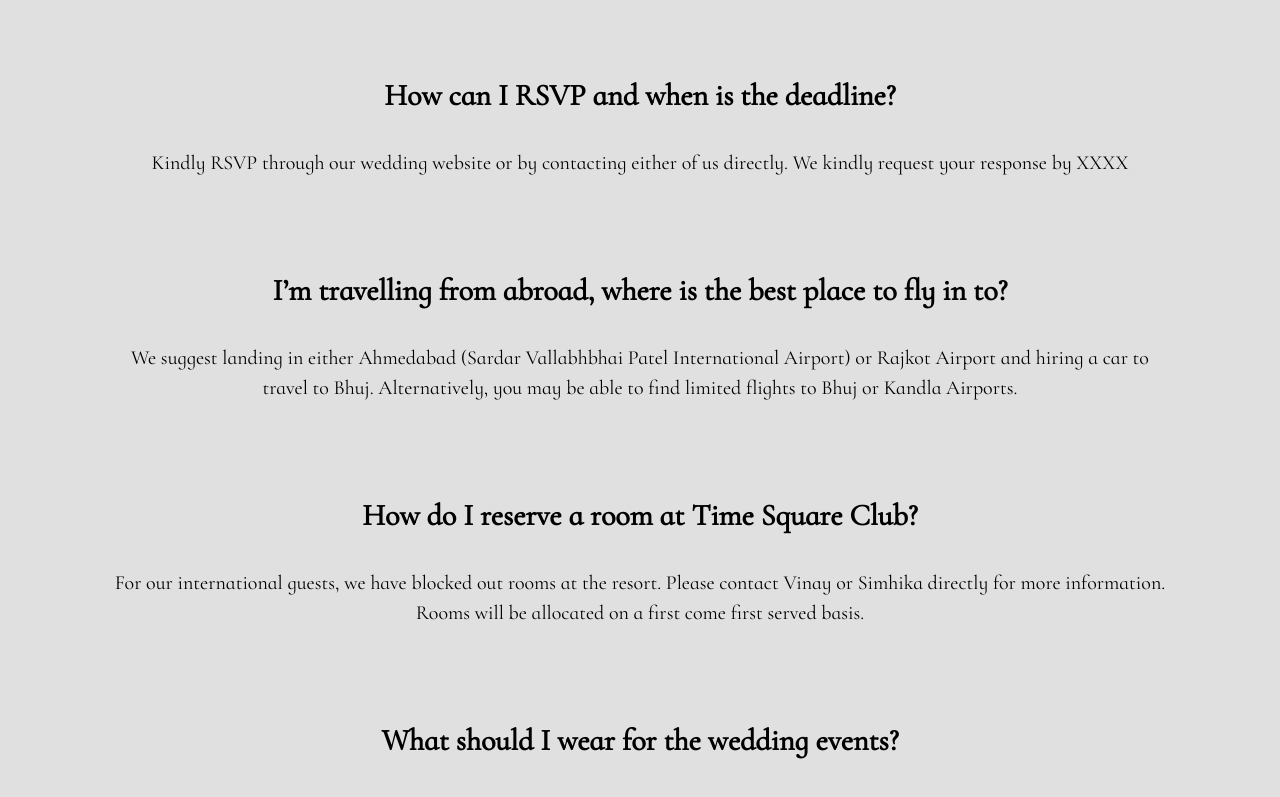
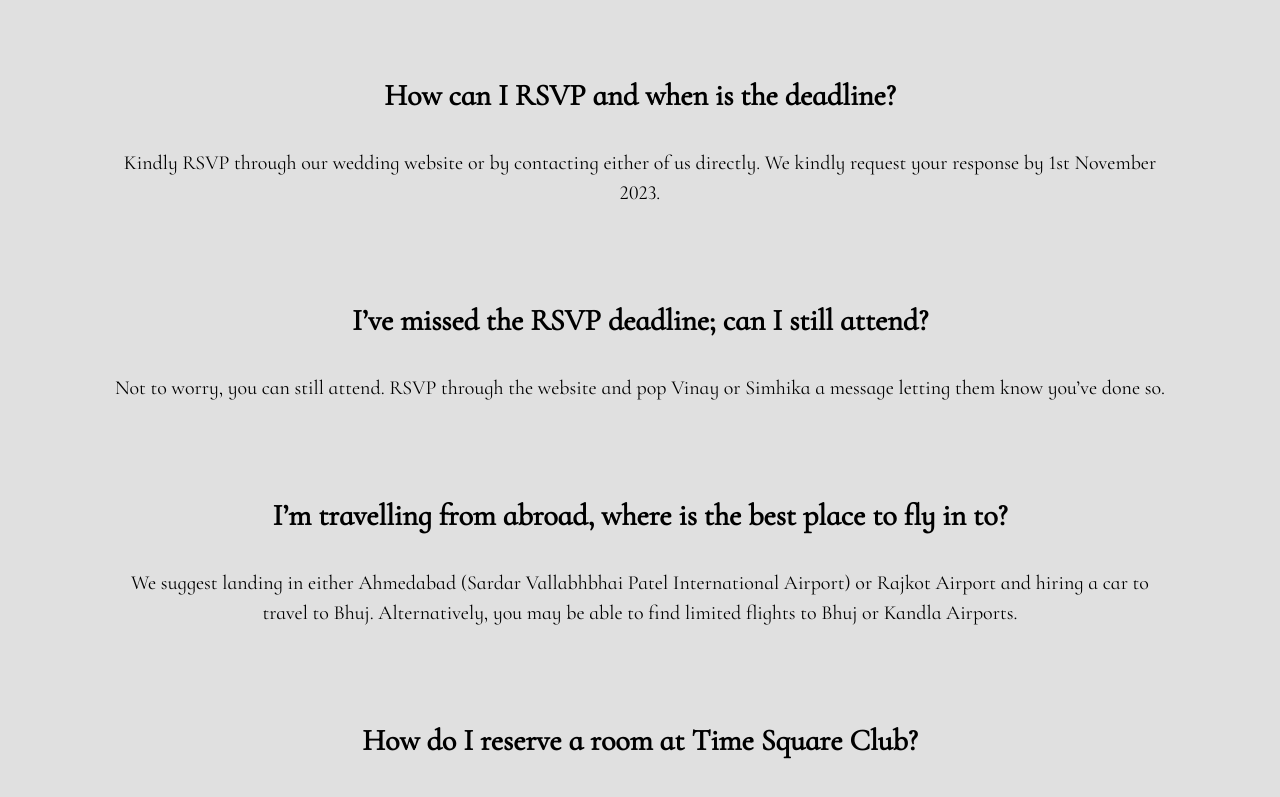
Before and after one commit to rush212000/Vinay-SimhikaV1, a React (Create React App) app: page /pages/FAQs in a window 1280 px wide. Shown: the part 1092-1889 px from the top of the page. Built offline with nearby package versions, Linux system fonts and the light colour scheme; a web font is replaced by a local one.

Commit message:
FAQ Text

```diff
--- a/src/pages/FAQs.js
+++ b/src/pages/FAQs.js
@@ -47,7 +47,7 @@ const FAQs = () => {
       <div
       className='container mx-auto h-full flex flex-col'
         style={{
-          background: '#E0E0E0',
+          background: '',
           display: 'flex',
           flexDirection: 'column', // Change flexDirection to column
           justifyContent: 'center',
@@ -78,21 +78,30 @@ const FAQs = () => {
           <br/>
           <p style={{fontSize: '30px'}}><span style={{fontWeight: 'bold'}}>How can I RSVP and when is the deadline?</span></p>
           <br/>
-          Kindly RSVP through our wedding website or by contacting either of us directly. We kindly request your response by XXXX
+          Kindly RSVP through our wedding website or by contacting either of us directly. We kindly request your response by 1st November 2023.
+          <br/>
+          <br/>
+          <br/>
+          <br/>
+          <p style={{fontSize: '30px'}}><span style={{fontWeight: 'bold'}}>I’ve missed the RSVP deadline; can I still attend?</span></p>
+          <br/>
+          Not to worry, you can still attend. RSVP through the website and pop Vinay or Simhika a message letting them know you’ve done so.
           <br/>
           <br/>
           <br/>
           <br/>
           <p style={{fontSize: '30px'}}><span style={{fontWeight: 'bold'}}>I’m travelling from abroad, where is the best place to fly in to?</span></p>
           <br/>
-          We suggest landing in either Ahmedabad (Sardar Vallabhbhai Patel International Airport) or Rajkot Airport and hiring a car to travel to Bhuj. Alternatively, you may be able to find limited flights to Bhuj or Kandla Airports.
+          We suggest landing in either Ahmedabad (Sardar Vallabhbhai Patel International Airport) or Rajkot Airport and hiring a car to travel to Bhuj.
+          Alternatively, you may be able to find limited flights to Bhuj or Kandla Airports.
           <br/>
           <br/>
           <br/>
           <br/>
           <p style={{fontSize: '30px'}}><span style={{fontWeight: 'bold'}}>How do I reserve a room at Time Square Club?</span></p>
           <br/>
-          For our international guests, we have blocked out rooms at the resort. Please contact Vinay or Simhika directly for more information. Rooms will be allocated on a first come first served basis.
+          For our international guests, we have blocked out rooms at the resort. Please contact Vinay or Simhika directly for more information.
+          Rooms will be allocated on a first come first served basis.
           <br/>
           <br/>
           <br/>
@@ -135,6 +144,8 @@ const FAQs = () => {
           <br/>
           Bhujia Hill
           <br/>
+          Mandvi Beach
+          <br/>
           <br/>
 
           <br/>
--- a/src/pages/OurEvent.js
+++ b/src/pages/OurEvent.js
@@ -61,7 +61,7 @@ const OurEvent = () => {
       <div
       className='container mx-auto h-full flex flex-col'
         style={{
-          background: '#E0E0E0',
+          background: '',
           display: 'flex',
           flexDirection: 'column', // Change flexDirection to column
           justifyContent: 'center',
--- a/src/pages/OurStory.js
+++ b/src/pages/OurStory.js
@@ -47,7 +47,7 @@ const OurStory = () => {
         <div
       className='container mx-auto h-full flex flex-col'
         style={{
-          background: '#E0E0E0',
+          background: '',
           display: 'flex',
           flexDirection: 'column', // Change flexDirection to column
           justifyContent: 'center',
```
